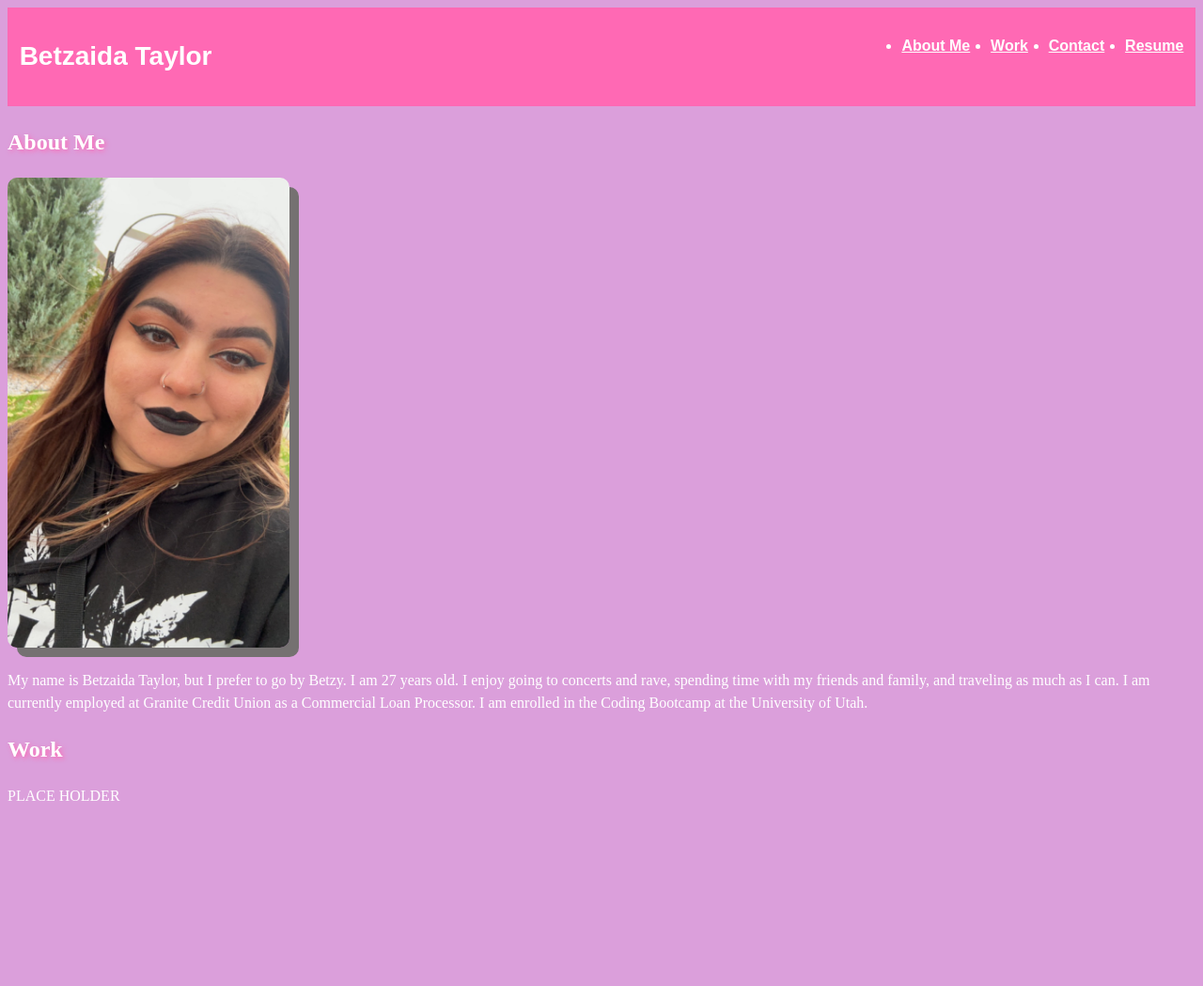
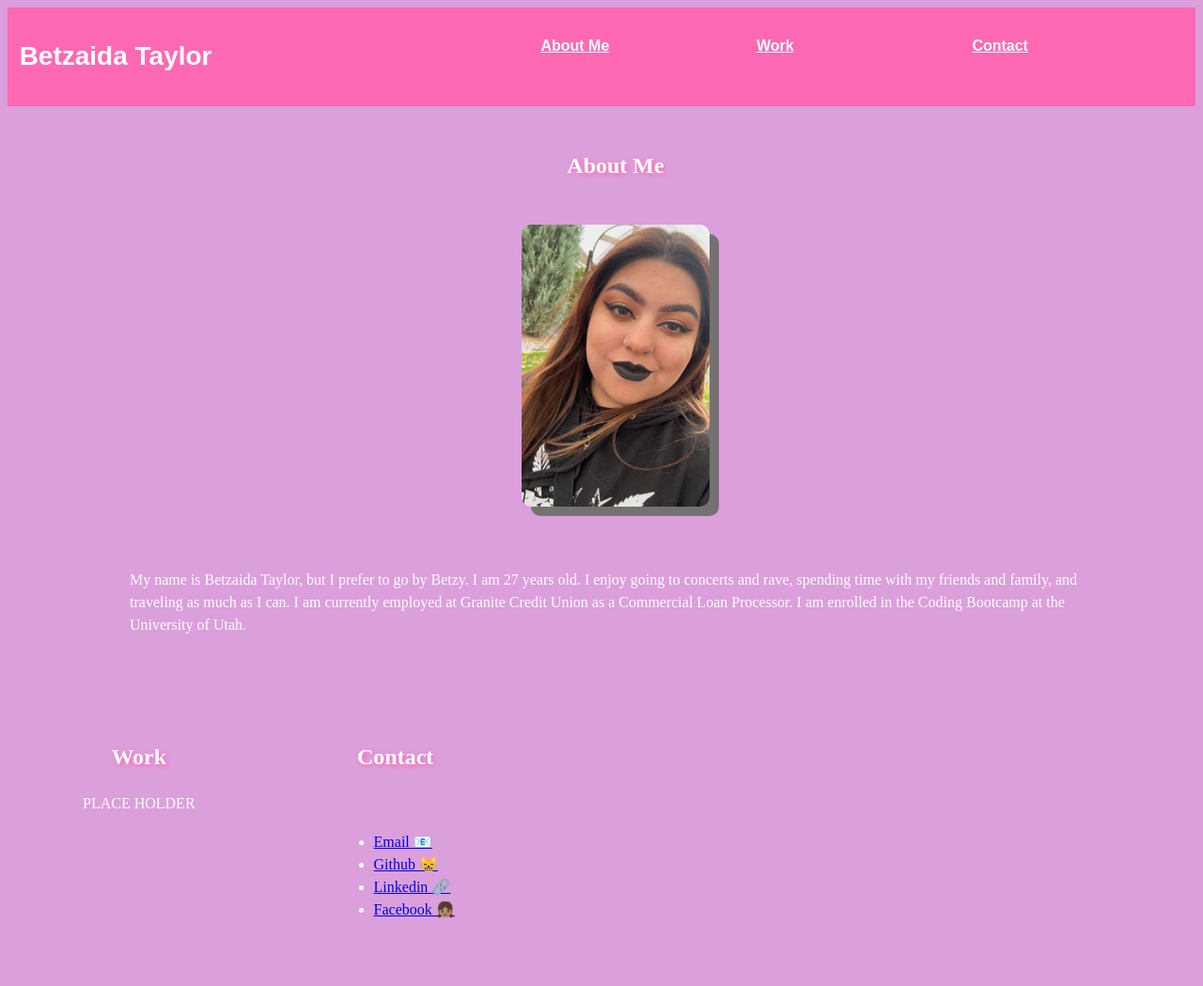
Before and after one commit to Betzaida96/portfolio-website, a plain HTML site: page index.html in a window 1280 px wide. Shown: the whole page at 94% size. Before the commit the page ends 883 px from the top, so only its background shows below. Drawn offline with Linux system fonts and the light colour scheme; files whose address does not match are found by name.

Commit message:
basic layout

```diff
--- a/assets/style.css
+++ b/assets/style.css
@@ -19,10 +19,11 @@ h1 {
     font-size: 175%;
 }
 
-nav ul {
-    display: flex;
-    justify-content: space-between;
-    min-width: 300px;
+nav ul li{
+    display: inline-block;
+    margin-right: 25px;
+    min-width: 200px;
+    list-style-type: none;
 }
 
 nav a {
@@ -37,16 +38,60 @@ color: rgb(219, 159, 219);
 }
 
 img {
-    width: 300px;
-    height: 500px;
+    width: 200px;
+    height: 300px;
+    object-fit: cover;
     border-radius: 10px;
     box-shadow: 10px 10px rgb(117, 113, 113);
+    margin-left: auto;
+    margin-right: auto;
+    display: block;
+
 }
+
 h2 {
     color:#fff;
     text-shadow: 2px 2px 5px hotpink;
+    text-align: center;
 }
 
-p {
+section {
+    display: block;
+    padding: 25px 50px;
+    text-align: left;
+
+}
+
+main {
     color:#fff;
+    display: flex;
+    flex-wrap: wrap;
+    margin-left: 30px;
 }
+
+#Work {
+    text-align: center;
+    margin-left: auto;
+    margin-right: auto;
+
+}
+
+.p2{
+text-align: center;
+}
+
+Contact {
+display: block;
+}
+@media screen and (max-width: 768px) {
+    main,
+
+    nav {
+      flex-direction: column;
+    }
+
+    aside {
+      order: 2;
+    }
+
+}
--- a/index.html
+++ b/index.html
@@ -12,23 +12,44 @@
   <h1>Betzaida Taylor</h1>
   <nav>
     <ul>
-        <li><a href="#">About Me</a></li>
-        <li><a href="#">Work</a></li>
-        <li><a href="#">Contact</a></li>
-        <li><a href="#">Resume</a></li>
+        <li><a href="#About Me">About Me</a></li>
+        <li><a href="#Work">Work</a></li>
+        <li><a href="#Contact">Contact</a></li>
     </ul>
   </nav>
 </header>
 
 <main>
+
     <section>
-        <h2>About Me</h2>
+        <h2 id="About Me">About Me</h2>
+    <section>
         <img src="C:\Users\btays\bootcamp\portfolio-website\portfolio-website\assets\Me.JPG" alt="Betzy Selfie">
-        <p>My name is Betzaida Taylor, but I prefer to go by Betzy. I am 27 years old. I enjoy going to concerts and rave, spending time with my friends and family, and traveling as much as I can. I am currently employed at Granite Credit Union as a Commercial Loan Processor. I am enrolled in the Coding Bootcamp at the University of Utah.</p>
     </section>
     <section>
-        <h2>Work</h2>
-        <p>PLACE HOLDER</p>
+        <p id="p1">My name is Betzaida Taylor, but I prefer to go by Betzy. I am 27 years old. I enjoy going to concerts and rave, spending time with my friends and family, and traveling as much as I can. I am currently employed at Granite Credit Union as a Commercial Loan Processor. I am enrolled in the Coding Bootcamp at the University of Utah.</p>
+    </section>
+    </section>
+
+    <br>
+
+    <section>
+        <h2 id="Work">Work</h2>
+        <p id="p2">PLACE HOLDER</p>
+    </section>
+
+    <br>
+
+    <section>
+        <h2 id="Contact">Contact</h2>
+    <section>
+        <ul>
+        <li><a href="mailto:btay.sing@gmail.com">Email 📧</a></li>
+        <li><a href="https://github.com/Betzaida96">Github 😸</a></li>
+        <li><a href="https://www.linkedin.com/in/betzaida-taylor-93b98318a/">Linkedin 🔗</a></li>
+        <li><a href="https://www.facebook.com/betzaida.taylor.9/">Facebook 👧🏽</a></li>
+        </ul>
+    </section>
     </section>
 
 </main>
```
